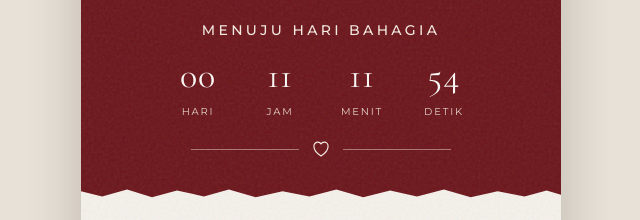
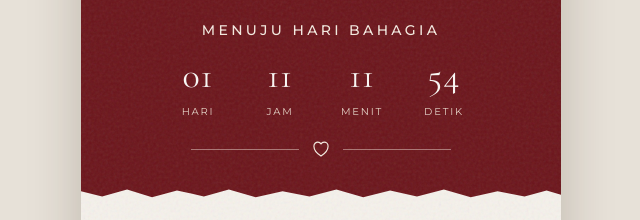
Before and after one commit to AlfaqihPrinting/pernikahan-dini-refandi, a plain HTML site: page index.html in a window 1280 px wide. Shown: the part 560-780 px from the top of the page, 319-959 px from the left. Drawn offline with nearby package versions, Linux system fonts and the light colour scheme.

Commit message:
Add files via upload

```diff
--- a/index.html
+++ b/index.html
@@ -911,11 +911,11 @@
     const WHATSAPP_NUMBER = "6281227688870";
 
     // =========================================================
-    // 1. LIVE COUNTDOWN TIMER KE AKAD NIKAH (27 NOV 2026, 18:00 WIB)
+    // 1. LIVE COUNTDOWN TIMER KE AKAD NIKAH (28 NOV 2026, 18:00 WIB)
     // =========================================================
     (function initCountdown() {
-      // Target: Jumat, 27 November 2026 pukul 18:00:00 WIB (UTC+7)
-      const targetDate = new Date("2026-11-27T18:00:00+07:00").getTime();
+      // Target: Sabtu, 28 November 2026 pukul 18:00:00 WIB (UTC+7)
+      const targetDate = new Date("2026-11-28T18:00:00+07:00").getTime();
 
       const elDays = document.getElementById('cd-days');
       const elHours = document.getElementById('cd-hours');
```
